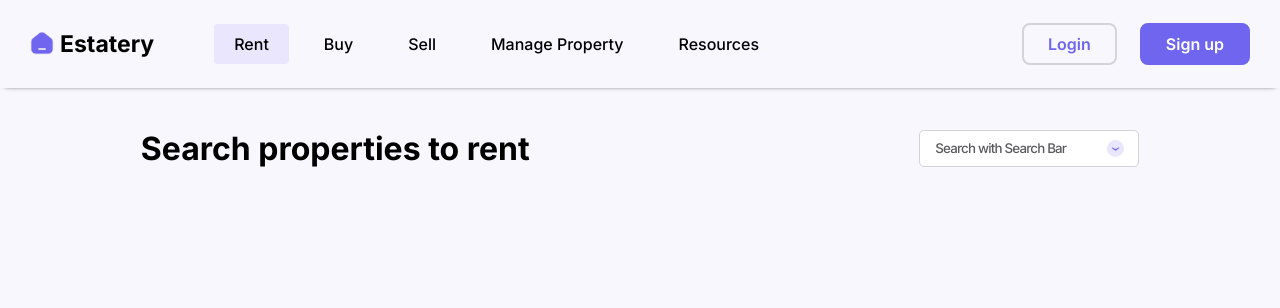
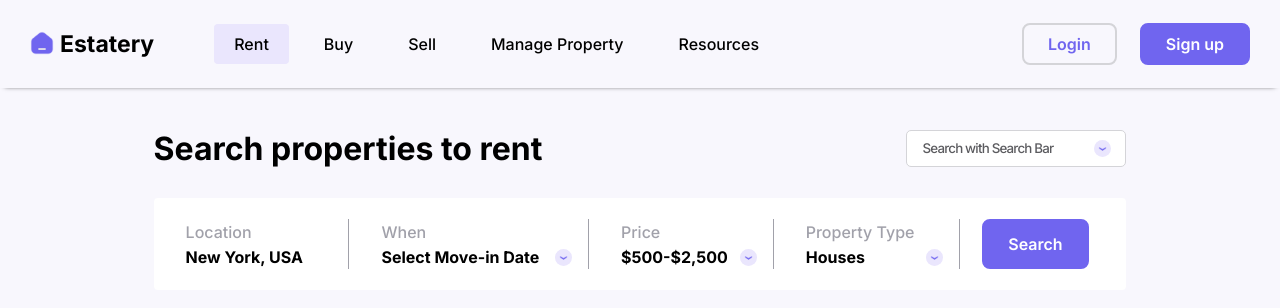
Before and after one commit to kgsantosh770/estatery, a React (Create React App) app: page / in a window 1280 px wide. Shown: the top 308 px of the page. Built offline with nearby package versions, Linux system fonts and the light colour scheme.

Commit message:
filters bar

```diff
--- a/src/components/button/Button.css
+++ b/src/components/button/Button.css
@@ -11,7 +11,7 @@
 }
 
 .btn.large {
-    padding: 15px 35px;
+    padding: 13px 24px;
 }
 
 .btn.fill {
--- /dev/null
+++ b/src/components/filters-bar/FilterBar.css
@@ -0,0 +1,52 @@
+.filter-bar{
+    display: table;
+    width: 100%;
+    background-color: var(--white-color);
+    padding: 1.3rem 0;
+    border-radius: 4px;
+}
+
+.filter{
+    position: relative;
+    border-right: 1px solid var(--gray-text);
+    display: table-cell;
+    vertical-align: middle;
+    padding: 0 2rem;
+}
+
+.filter-title{
+    color: var(--gray-text);
+    font-weight: 500;
+    margin-bottom: 5px;
+}
+
+.filter-value{
+    font-weight: bold;
+}
+
+.filter-dropdown {
+    position: absolute;
+    display: inline-flex;
+    align-items: center;
+    justify-content: center;
+    height: 17px;
+    width: 17px;
+    bottom: 7%;
+    right: 0;
+    margin: 0 1rem;
+    background-color: var(--light-primary-color);
+    border-radius: 9999px;
+}
+
+.filter-dropdown img{
+    height: 9px;
+    width: 9px;
+    display: block;
+}
+
+.search-btn{
+    display: table-cell;
+    vertical-align: middle;
+    text-align: center;
+    padding: 0 2rem 0 1rem;
+}
--- /dev/null
+++ b/src/components/filters-bar/FilterBar.tsx
@@ -0,0 +1,38 @@
+import Button from "../button/Button";
+import DownArrow from "../../assets/images/arrow-down.png";
+import "./FilterBar.css";
+
+export default function FilterBar() {
+  return (
+    <div className="filter-bar">
+        <div className="filter">
+            <div className="filter-title">Location</div>
+            <span className="filter-value">New York, USA</span>
+        </div>
+        <div className="filter">
+            <div className="filter-title">When</div>
+            <span className="filter-value">Select Move-in Date</span>
+            <span className="filter-dropdown">
+                <img src={DownArrow} alt="filter-dropdown" aria-label="filter-dropdown" />
+            </span>
+        </div>
+        <div className="filter">
+            <div className="filter-title">Price</div>
+            <span className="filter-value">$500-$2,500</span>
+            <span className="filter-dropdown">
+                <img src={DownArrow} alt="filter-dropdown" aria-label="filter-dropdown" />
+            </span>
+        </div>
+        <div className="filter">
+            <div className="filter-title">Property Type</div>
+            <span className="filter-value">Houses</span>
+            <span className="filter-dropdown">
+                <img src={DownArrow} alt="filter-dropdown" aria-label="filter-dropdown" />
+            </span>
+        </div>
+        <div className="search-btn">
+            <Button buttonText="Search" fill={true} size="large" onClick={()=>""}/>
+        </div>
+    </div>
+  )
+}
--- a/src/components/search-bar/SearchBar.css
+++ b/src/components/search-bar/SearchBar.css
@@ -1,5 +1,4 @@
 .search-bar {
-    width: 100%;
     display: flex;
     flex-direction: row;
     justify-content: space-between;
--- a/src/index.css
+++ b/src/index.css
@@ -4,6 +4,7 @@
   --light-primary-background: #F8F7FD;
   --gray-color: #D4D4D8;
   --black-color: #000000;
+  --white-color: #ffffff;
   --dark-gray-text: #5b5b5f;
   --gray-text: #A1A1AA;
   --white-text: #ffffff;
@@ -18,5 +19,5 @@ body {
 }
 
 .page {
-  padding: 3% 11%;
+  padding: 3% 12%;
 }
--- a/src/pages/rent/Rent.tsx
+++ b/src/pages/rent/Rent.tsx
@@ -1,3 +1,4 @@
+import FilterBar from "../../components/filters-bar/FilterBar";
 import SearchBar from "../../components/search-bar/SearchBar";
 import "./Rent.css";
 
@@ -5,6 +6,7 @@ export default function Rent() {
   return (
     <div className="page rent-page">
       <SearchBar />
+      <FilterBar />
     </div>
   )
 }
```
